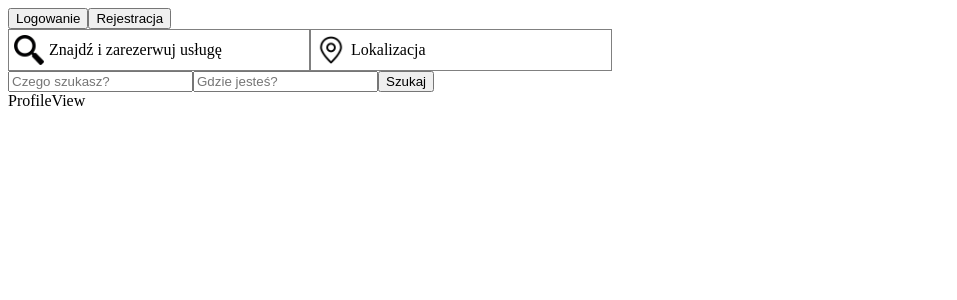
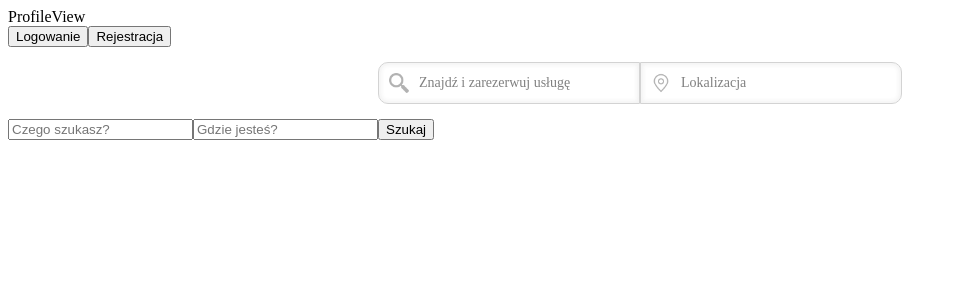
Before and after one commit to infoshareacademy/jfddr5-bez-nazwy, a React (Create React App) app: page /profile in a window 1280 px wide. Shown: the top 300 px of the page, without its empty margins (0-957 px from the left). Built offline with nearby package versions, Linux system fonts and the light colour scheme; no server answers; the database is empty.

Commit message:
add some styles and did some cleaning

```diff
--- a/src/App.js
+++ b/src/App.js
@@ -12,8 +12,9 @@ import Header from "./components/Header/Header";
 function App() {
 	const [currentUser, setCurrentUser] = useState(null);
 	const [businessList, setBusinessList] = useState([]);
+	const [category, setCategory] = useState("");
+
 	const [product, setProduct] = useState("");
-	const [category, setCategory] = useState("");
 
 	useEffect(() => {
 		return auth.onAuthStateChanged(setCurrentUser);
@@ -25,21 +26,6 @@ function App() {
 
 	return (
 		<businessListContext.Provider value={businessList}>
-			<Routes>
-				<Route
-					path="*"
-					element={
-						<>
-							<CategoryListBar
-								category={category}
-								setCategory={setCategory}
-							/>
-						</>
-					}></Route>
-				<Route
-					path="/profile"
-					element={<Header currentUser={currentUser} />}></Route>
-			</Routes>
 			<Routes>
 				<Route
 					path="*"
@@ -60,6 +46,21 @@ function App() {
 				/>
 				<Route path="/profile" element={<ProfileView />} />
 			</Routes>
+			<Routes>
+				<Route
+					path="*"
+					element={
+						<>
+							<CategoryListBar
+								category={category}
+								setCategory={setCategory}
+							/>
+						</>
+					}></Route>
+				<Route
+					path="/profile"
+					element={<Header currentUser={currentUser} />}></Route>
+			</Routes>
 		</businessListContext.Provider>
 	);
 }
--- a/src/components/Header/Header.js
+++ b/src/components/Header/Header.js
@@ -1,4 +1,4 @@
-import { SearchBarMock } from "./SearchBarMock";
+import { SearchBarMock } from "./searchBar/SearchBarMock";
 import { useState } from "react";
 import { logoutUser } from "../../utils/db";
 import Modal from "./UserFormModal/UserFormModal";
--- a/src/components/Header/SearchBar.js
+++ /dev/null
@@ -1,90 +0,0 @@
-import { useContext, useRef, useState } from "react";
-import { useNavigate } from "react-router-dom";
-import { businessListContext } from "../../contexts/BusinessListContext";
-import { SearchBarList } from "./SearchBarList";
-
-export const SearchBar = ({ searchType, setProduct, setCategory }) => {
-	const [searchValue, setSearchValue] = useState("");
-	const navigate = useNavigate();
-
-	const inputRef = useRef();
-	const businessList = useContext(businessListContext);
-
-	const categoryList = Array.from(
-		new Set(businessList.map((business) => business.category)),
-	);
-
-	const handleSubmit = (e) => {
-		e.preventDefault();
-		//name
-		if (businessList.some((business) => searchValue === business.name)) {
-			const businessObj = businessList.find(
-				(business) => searchValue === business.name,
-			);
-			console.log(businessObj);
-			setProduct(businessObj);
-			navigate(`/product/${businessObj.id}`);
-			//category
-		} else if (categoryList.some((category) => searchValue === category)) {
-			const category = categoryList.find(
-				(category) => searchValue == category,
-			);
-			console.log(category);
-			setCategory(category);
-			navigate(`/${category}`);
-		}
-		//city
-
-		//both
-	};
-
-	const handleChange = (e) => {
-		setSearchValue(e.target.value);
-		console.log(e.target.value);
-		console.log(inputRef.current.value);
-	};
-	return (
-		//searchtype service
-		<div>
-			<form onSubmit={handleSubmit}>
-				<input
-					type="text"
-					placeholder="Czego szukasz?"
-					value={searchValue}
-					onChange={handleChange}
-					ref={inputRef}></input>
-				<input type="text" placeholder="Gdzie jesteś?"></input>
-				<button type="submit">Szukaj</button>
-			</form>
-			{inputRef.current &&
-				inputRef.current.value.length >= 3 &&
-				businessList.some((business) =>
-					business.name
-						.toLowerCase()
-						.includes(inputRef.current.value.toLowerCase()),
-				) && (
-					<SearchBarList
-						categoryList={categoryList}
-						header="Salony"
-						inputRef={inputRef}
-						setSearchValue={setSearchValue}
-					/>
-				)}
-
-			{inputRef.current &&
-				inputRef.current.value.length >= 3 &&
-				categoryList.some((category) =>
-					category
-						.toLowerCase()
-						.includes(inputRef.current.value.toLowerCase()),
-				) && (
-					<SearchBarList
-						categoryList={categoryList}
-						header="Usługi"
-						inputRef={inputRef}
-						setSearchValue={setSearchValue}
-					/>
-				)}
-		</div>
-	);
-};
--- a/src/components/Header/SearchBarList.js
+++ /dev/null
@@ -1,51 +0,0 @@
-import { useContext } from "react";
-import { businessListContext } from "../../contexts/BusinessListContext";
-
-export const SearchBarList = ({
-	header,
-	setSearchValue,
-	inputRef,
-	categoryList,
-}) => {
-	console.log(categoryList);
-	const businessList = useContext(businessListContext);
-
-	return (
-		<div>
-			<h3>{header}</h3>
-			<ul>
-				{header === "Salony" &&
-					businessList.map((bus) => {
-						const myName = bus.name.toLowerCase();
-						const myValue = inputRef.current.value.toLowerCase();
-
-						console.log(myName, myValue, myName.includes(myValue));
-						if (myName.includes(myValue)) {
-							return (
-								<li onClick={() => setSearchValue(bus.name)}>
-									{bus.name}
-								</li>
-							);
-						}
-						return;
-					})}
-				{header === "Usługi" &&
-					categoryList.map((category) => {
-						console.log(category);
-						if (
-							category
-								.toLowerCase()
-								.includes(inputRef.current.value.toLowerCase())
-						) {
-							return (
-								<li onClick={() => setSearchValue(category)}>
-									{category}
-								</li>
-							);
-						}
-						return;
-					})}
-			</ul>
-		</div>
-	);
-};
--- a/src/components/Header/SearchBarMock.module.css
+++ /dev/null
@@ -1,17 +0,0 @@
-.wrapper {
-	display: flex;
-}
-
-.mock {
-	border: 1px solid gray;
-	display: flex;
-	align-items: center;
-	width: 300px;
-	cursor: pointer;
-}
-
-.mock img {
-	padding: 5px;
-	width: 30px;
-	height: 30px;
-}
--- /dev/null
+++ b/src/components/Header/searchBar/SearchBar.js
@@ -0,0 +1,125 @@
+import { useContext, useRef, useState } from "react";
+import { useNavigate } from "react-router-dom";
+import { businessListContext } from "../../../contexts/BusinessListContext";
+import { SearchBarList } from "./SearchBarList";
+
+export const SearchBar = ({ searchType, setProduct, setCategory }) => {
+	const [searchValue, setSearchValue] = useState("");
+	const [cityValue, setCityValue] = useState("");
+	const navigate = useNavigate();
+
+	const searchInputRef = useRef();
+	const cityInputRef = useRef();
+	const businessList = useContext(businessListContext);
+
+	const categoryList = Array.from(
+		new Set(businessList.map((business) => business.category)),
+	);
+
+	const cityList = Array.from(
+		new Set(businessList.map((business) => business.city)),
+	);
+
+	const handleSubmit = (e) => {
+		e.preventDefault();
+		//name
+		if (businessList.some((business) => searchValue === business.name)) {
+			const businessObj = businessList.find(
+				(business) => searchValue === business.name,
+			);
+			setProduct(businessObj);
+			navigate(`/product/${businessObj.id}`);
+			//category
+		} else if (categoryList.some((category) => searchValue === category)) {
+			const category = categoryList.find(
+				(category) => searchValue === category,
+			);
+			setCategory(category);
+			navigate(`/${category}`);
+		}
+		//city
+		else if (cityList.some((city) => cityValue === city)) {
+			const city = cityList.find((city) => cityValue === city);
+
+			navigate(`/${city}`);
+		}
+		//both
+	};
+
+	return (
+		//searchtype service
+		<div>
+			<form onSubmit={handleSubmit}>
+				<input
+					type="text"
+					placeholder="Czego szukasz?"
+					value={searchValue}
+					onChange={(e) => setSearchValue(e.target.value)}
+					ref={searchInputRef}></input>
+				<input
+					type="text"
+					placeholder="Gdzie jesteś?"
+					value={cityValue}
+					onChange={(e) => setCityValue(e.target.value)}
+					ref={cityInputRef}></input>
+				<button type="submit">Szukaj</button>
+			</form>
+
+			{(document.activeElement === searchInputRef.current ||
+				cityInputRef.current) && (
+				<div>
+					{document.activeElement === searchInputRef.current &&
+						searchInputRef.current.value.length >= 3 &&
+						businessList.some((business) =>
+							business.name
+								.toLowerCase()
+								.includes(
+									searchInputRef.current.value.toLowerCase(),
+								),
+						) && (
+							<SearchBarList
+								categoryList={categoryList}
+								header="Salony"
+								searchInputRef={searchInputRef}
+								setSearchValue={setSearchValue}
+							/>
+						)}
+
+					{document.activeElement === searchInputRef.current &&
+						searchInputRef.current.value.length >= 3 &&
+						categoryList.some((category) =>
+							category
+								.toLowerCase()
+								.includes(
+									searchInputRef.current.value.toLowerCase(),
+								),
+						) && (
+							<SearchBarList
+								categoryList={categoryList}
+								header="Usługi"
+								searchInputRef={searchInputRef}
+								setSearchValue={setSearchValue}
+							/>
+						)}
+
+					{document.activeElement === cityInputRef.current &&
+						cityInputRef.current.value.length >= 1 &&
+						cityList.some((city) =>
+							city
+								.toLowerCase()
+								.includes(
+									cityInputRef.current.value.toLowerCase(),
+								),
+						) && (
+							<SearchBarList
+								cityList={cityList}
+								header="Miasta"
+								cityInputRef={cityInputRef}
+								setCityValue={setCityValue}
+							/>
+						)}
+				</div>
+			)}
+		</div>
+	);
+};
--- /dev/null
+++ b/src/components/Header/searchBar/SearchBar.module.css
@@ -0,0 +1,32 @@
+.wrapper {
+	display: flex;
+	justify-content: center;
+	align-items: center;
+}
+
+.mock {
+	margin: 15px 0px;
+	padding: 5px;
+	display: flex;
+	width: 250px;
+	border: 1px solid lightgray;
+	border-radius: 10px 0px 0px 10px;
+	display: flex;
+	align-items: center;
+	cursor: pointer;
+	color: gray;
+	font-size: 14px;
+	box-shadow: inset 0px 0px 4px 2px #33333310;
+}
+
+.mockTwo {
+	border-radius: 0px 10px 10px 0px;
+}
+
+.mock img {
+	padding: 5px;
+	padding-right: 10px;
+	width: 20px;
+	height: 20px;
+	opacity: 0.3;
+}
--- /dev/null
+++ b/src/components/Header/searchBar/SearchBarList.js
@@ -0,0 +1,79 @@
+import { useContext } from "react";
+import { businessListContext } from "../../../contexts/BusinessListContext";
+
+export const SearchBarList = ({
+	header,
+	setSearchValue,
+	setCityValue,
+	searchInputRef,
+	cityInputRef,
+	categoryList,
+	cityList,
+}) => {
+	const businessList = useContext(businessListContext);
+
+	return (
+		<div>
+			<h3>{header}</h3>
+			<ul>
+				{header === "Salony" &&
+					businessList.map((business) => {
+						const myName = business.name.toLowerCase();
+						const myValue =
+							searchInputRef.current.value.toLowerCase();
+
+						if (myName.includes(myValue)) {
+							return (
+								<li
+									key={business.id}
+									onClick={() =>
+										setSearchValue(business.name)
+									}>
+									{business.name}
+								</li>
+							);
+						}
+						return;
+					})}
+				{header === "Usługi" &&
+					categoryList.map((category) => {
+						if (
+							category
+								.toLowerCase()
+								.includes(
+									searchInputRef.current.value.toLowerCase(),
+								)
+						) {
+							return (
+								<li
+									key={category}
+									onClick={() => setSearchValue(category)}>
+									{category}
+								</li>
+							);
+						}
+						return;
+					})}
+				{header === "Miasta" &&
+					cityList.map((city) => {
+						if (
+							city
+								.toLowerCase()
+								.includes(
+									cityInputRef.current.value.toLowerCase(),
+								)
+						) {
+							return (
+								<li
+									key={city}
+									onClick={() => setCityValue(city)}>
+									{city}
+								</li>
+							);
+						}
+						return;
+					})}
+			</ul>
+		</div>
+	);
+};
--- a/src/components/Header/SearchBarMock.js
+++ b/src/components/Header/searchBar/SearchBarMock.js
@@ -1,6 +1,6 @@
 import searchIcon from "./img/search.png";
 import pinIcon from "./img/pin.png";
-import styles from "./SearchBarMock.module.css";
+import styles from "./SearchBar.module.css";
 import { SearchBar } from "./SearchBar";
 
 export const SearchBarMock = ({
@@ -12,7 +12,6 @@ export const SearchBarMock = ({
 }) => {
 	const handleSearch = (value) => {
 		handleSearchType(value);
-		console.log(searchType);
 	};
 
 	return (
@@ -25,7 +24,7 @@ export const SearchBarMock = ({
 					<span>Znajdź i zarezerwuj usługę</span>
 				</div>
 				<div
-					className={styles.mock}
+					className={`${styles.mock} ${styles.mockTwo}`}
 					onClick={() => handleSearch("localization")}>
 					<img src={pinIcon}></img>
 					<span>Lokalizacja</span>
```
Also changed, not shown: src/components/Header/searchBar/img/pin.png (renamed from src/components/Header/img/pin.png), src/components/Header/searchBar/img/search.png (renamed from src/components/Header/img/search.png).
